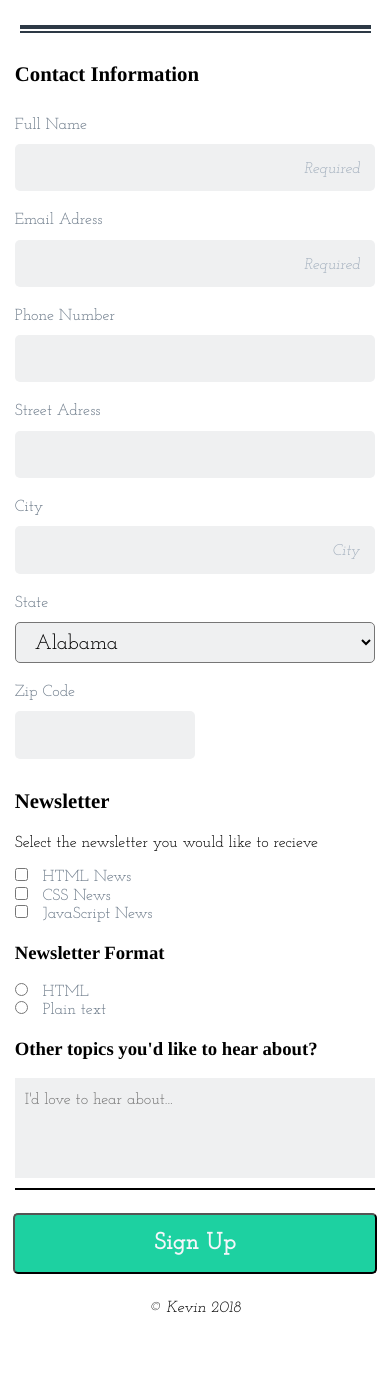
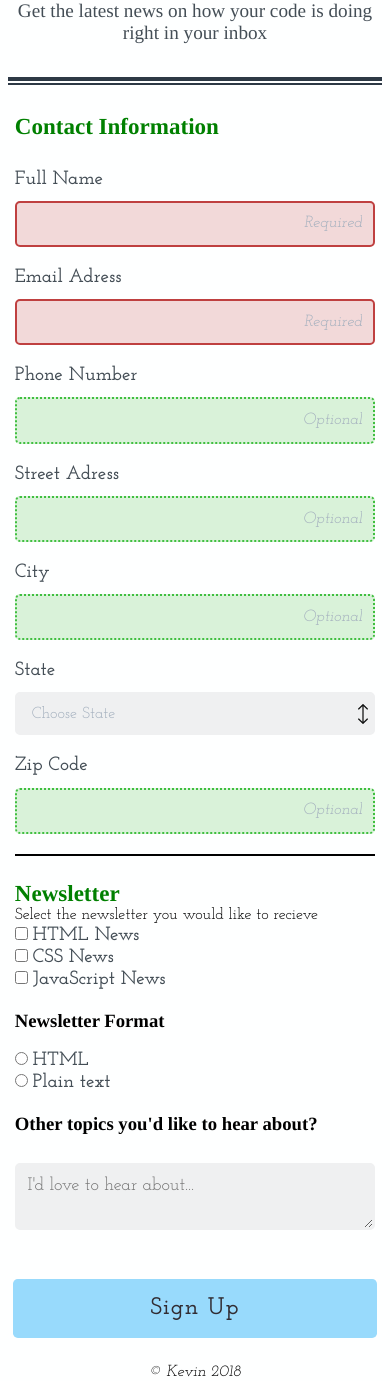
Before and after one commit to kevinmartinez/online-registration-form, a website: page index.html in a window 390 px wide. Shown: the part 179-1560 px from the top of the page. Before the commit the page ends 1496 px from the top, so only its background shows below. Drawn offline with Linux system fonts and the light colour scheme.

Commit message:
set up media query breakpoints WIP

```diff
--- a/css/style.css
+++ b/css/style.css
@@ -1,48 +1,244 @@
-* {
+html {
   -webkit-box-sizing: border-box;
           box-sizing: border-box;
+          font-size: 1em;
 }
 
-body, input {
+/* Inherit 'box-sizing: border-box' from <html> selector,
+  should be better than to use declare box-sizing with the universal
+  * selector, because this method applies to pseudo elements */
+*,
+*::before,
+*::after {
+  -webkit-box-sizing: inherit;
+          box-sizing: inherit;
+}
+
+body {
   font-family: 'Josefin Slab', serif;
+  background-color: #e8edf3;
+  background-color: #feffff;
 }
 
 h1, h2, h3, h4, h5, h6, .info, legend {
   font-family: 'Tinos', Times, "Times New Roman", serif;
 }
 
-/*  */
-button, input, select, textarea {
-  font-size   : 100%;
-  font-family : inherit;
+h2 {
+  margin: 0;
+  font-weight: 700;
+  font-size: 1.728em;
 }
 
-textarea {
+label {
+  font-size: 1.2em;
+}
+
+p {
+  margin: 0;
+  padding: 0;
+}
+
+/* textarea {
   vertical-align: top;
+} */
+
+/*
+TODO: Read and remove
+<textarea> elements default to being rendered as a block element. The two important things here are the resize and overflow properties. Because our design is a fixed-size design, we will use the resize property to prevent users from resizing our multi-line text field. The overflow property is used to make the field render more consistently across browsers. Some browsers default to the value auto, while some default to the value scroll. In our case, it's better to be sure every one will use auto: */
+
+/* Form  */
+
+
+fieldset {
+  padding: 0;
+  border-width: 0;
 }
+
+fieldset:nth-of-type(1){
+  border-bottom: 2px solid #000;
+}
+
+label[for="name"] {
+  margin-top: 1.5em;
+}
+
+label {
+  color: #444e56;
+  font-weight: 600;
+}
+
+
 /*
 TODO: Read and remove
 The text fields require some common rules. Simply put, we remove their borders and backgrounds, and redefine their padding and margin:
 */
 legend {
   font-weight: 700;
-  font-size: 1.3rem;
+  font-size: 1.44em;
+  color: green;
 }
+
+.site-header {
+  text-align:center;
+}
+
+.site-heading  {
+  margin: 0;
+  margin-bottom: 1.2em;
+  padding: 1em 2%;
+  background-color: #2d3945;
+  color: #fff;
+  text-transform: uppercase;
+  letter-spacing: 0.5px;
+  font-weight: 700;
+  font-size: 1.9em;
+}
+
+.info {
+  margin-top: 0.8em;
+  color: #444e56;
+  font-weight: 400;
+  font-size: 1.2em;
+}
+
+.newsletter {
+  margin-top: 1.5em;
+}
+
+/* input[type="checkbox"],
+input[type="radio"] {
+  margin-right: 10px;
+} */
+
+
+
+.contact-info label {
+  display: block;
+}
+
+.signup {
+  padding: 0 2%;
+  max-width: 600px;
+  margin-left: auto;
+  margin-right: auto;
+}
+
+.divider {
+  margin-top: 2em;
+  margin-bottom: 1em;
+  height: 2px;
+  border-top: 4px solid #2d3945;
+  border-right: none;
+  border-bottom: 2px solid #2d3945;
+  border-left: none;
+}
+
+.container {
+  padding: 0.8em;
+  max-width: 600px;
+  margin-left: auto;
+  margin-right: auto;
+}
+
+
+
+/* TODO: This is outcommented due to
+<select> TODO: FIX */
+/* .contact-info input, select {
+  margin: 10px 0 20px 0;
+  padding: 8px 15px;
+  width: 100%;
+  border-radius: 5px;
+  font-size: 1.3em;
+} */
+button, input, select, textarea {
+  font-size   : 100%;
+  font-family : inherit;
+}
+
+input[type="text"],
+input[type="email"],
+input[type="tel"],
+textarea {
+  background-color: #eff0f1;
+  margin: 10px 0 20px;
+  padding: .6em 3%;
+  width: 100%;
+  border-radius: 5px;
+  /* Avoid input fields feeling 'jumpy' when hover border is applied */
+  border: 2px solid #eff0f1;
+  font-size: 1.125em;
+  min-height: 44px;
+}
+
+/* Zip code should have a shorter width */
+input[for="zip"] {
+  width: 50%;
+}
+
+select {
+  margin: 10px 0 20px;
+  padding: 8px 15px;
+  height: 43px;
+  width: 100%;
+  border-radius: 5px;
+  /* Avoid input fields feeling 'jumpy' when hover border is applied */
+  border: 2px solid #eff0f1;
+  font-size: 1em;
+    color: #a4b0be;
+  -webkit-appearance: none;
+     -moz-appearance: none;
+          appearance: none;
+  /* background: url(http://cdn1.iconfinder.com/data/icons/cc_mono_icon_set/blacks/16x16/br_down.png) no-repeat right #ddd; */
+  background: url(../img/arrow_up_and_down.svg) no-repeat right/20px #eff0f1;
+}
+
+optgroup {
+  border: 1px dashed red;
+  background: #000;
+}
+
+/* textarea {
+  overflow: auto;
+  padding : 10px;
+  width   : 100%;
+  height: 100px;
+  resize  : none;
+} */
+
+/*
+TODO: Read and remove
+When one of these fields gains focus, we highlight them with a light grey, transparent, background. Note that it's important to add the outline property, in order to remove the default focus highlight added by some browsers:
+*/
+:disabled {
+  background: rebeccapurple;
+  color: red;
+}
+
+input:focus,
+select:focus,
+textarea:focus,
+button:focus {
+  outline      : none;
+  /* border-radius: 5px; */
+  /* background   : rgba(0,0,0,.1); */
+}
+
+/* input, textarea {
+  border  : none;
+  font    : 1rem/1.5 "Josefin Slab", serif;
+} */
+
 
 input::-webkit-input-placeholder {
   color: #a4b0be;
   text-align: right;
   font-weight: 400;
   font-style: italic;
-  font-size: 0.75em;
-}
-
-input:-ms-input-placeholder {
-  color: #a4b0be;
-  text-align: right;
-  font-weight: 400;
-  font-style: italic;
-  font-size: 0.75em;
+  /* placeholder pseudo element is a child of input,
+  so we need to set the font size relative to its parent */
+  font-size: .9em;
 }
 
 input::-ms-input-placeholder {
@@ -50,7 +246,9 @@ input::-ms-input-placeholder {
   text-align: right;
   font-weight: 400;
   font-style: italic;
-  font-size: 0.75em;
+  /* placeholder pseudo element is a child of input,
+  so we need to set the font size relative to its parent */
+  font-size: .9em;
 }
 
 input::placeholder {
@@ -60,164 +258,187 @@ input::placeholder {
   font-style: italic;
   /* placeholder pseudo element is a child of input,
   so we need to set the font size relative to its parent */
-  font-size: 0.75em;
+  font-size: .9em;
+}
+input:focus,
+select:focus,
+textarea:focus {
+  /* TODO: Change the color keyword to hex value, plx */
+  border: 2px solid darkblue;
+  -webkit-transition: 1s;
+  transition: 1s;
+}
+input:hover,
+textarea:hover {
+  background: #f0eceb;
+  -webkit-transition: .5s;
+  transition: .5s;
 }
 
-input, textarea, select {
-  background: #eff0f1;
+/* TODO: Test :checked pseudo class */
+input[type="checkbox"]:checked + label {
+  color: #729f98;
+  font-weight: 400;
+  font-style: italic;
 }
 
-input, textarea {
-  border  : none;
-  font    : 1rem/1.5 "Josefin Slab", serif;
+.submit-btn {
+  border: none;
+  display: block;
+  cursor: pointer;
+  margin: auto;
+  margin-top: 1em;
+  padding: .65em 0;
+  width: 100%;
+  border-radius: .2em;
+  background-color: #98dafc;
+  color: #312c32;
+  text-transform: capitalize;
+  letter-spacing: 1px;
+  font-weight: 700;
+  font-size: 1.5rem; /* 150% / 24px; */
 }
 
-
-/*
-TODO: Read and remove
-When one of these fields gains focus, we highlight them with a light grey, transparent, background. Note that it's important to add the outline property, in order to remove the default focus highlight added by some browsers:
-*/
-
-input:focus, textarea:focus {
-  outline      : none;
-  border-radius: 5px;
-  background   : rgba(0,0,0,.1);
+.submit-btn:hover {
+  background-color: darkgreen;
 }
 
-/*
-TODO: Read and remove
-<textarea> elements default to being rendered as a block element. The two important things here are the resize and overflow properties. Because our design is a fixed-size design, we will use the resize property to prevent users from resizing our multi-line text field. The overflow property is used to make the field render more consistently across browsers. Some browsers default to the value auto, while some default to the value scroll. In our case, it's better to be sure every one will use auto:
-
-*/
-
-label[for="name"] {
-  margin-top: 1.5em;
+.submit-btn:active {
+  background-color: darkred;
 }
 
-label {
-  color: #6c7a89;
-  font-weight: 400;
-}
-
-textarea {
-  overflow: auto;
-  padding : 10px;
-  width   : 100%;
-  height: 100px;
-  resize  : none;
-}
-
-.site-header {
-  text-align:center;
-}
-
-.site-heading  {
-  margin: 0;
-  margin-bottom: 1.2em;
-  padding:25px 0;
-  background-color: #2d3945;
-  color: #fff;
-  text-transform: uppercase;
-  letter-spacing: 0.5px;
-  font-weight: 700;
-  font-size: 1.3rem;
-}
-
-h2 {
-  margin: 0;
-  font-weight: 700;
-  font-size: 1.3rem;
-}
-
-.container {
-  padding: 0.8em;
-}
-
-.info {
-  margin-top: 0.8em;
-  color: grey;
-  font-weight: 400;
-  font-size: 1rem;
-
-}
-/* Form  */
-
-
-fieldset {
-  padding-right: 0;
-  padding-left: 0;
-  border:none;
-}
-
-fieldset:nth-last-of-type(1){
-  border-bottom: 2px solid #000;
-}
-
-.contact-info label {
-  display: block;
-}
-
-.signup {
-  padding: 0 15px;
-}
-
-.divider {
-  margin-top: 2em;
-  margin-bottom: 1em;
-  width: 90%;
-  height: 2px;
-  border-top: 4px solid #2d3945;
-  border-right: none;
-  border-bottom: 2px solid #2d3945;
-  border-left: none;
-}
-
-.contact-info input, select {
-  margin: 10px 0 20px 0;
-  padding: 8px 15px;
-  width: 100%;
-  border-radius: 5px;
-  font-size: 1.3em;
-}
-
-.contact-info input:focus {
-  border: 2px solid darkblue;
-}
-
-
-
-.submit-btn {
-  display: block;
-  margin: auto;
-  margin-top: 1em;
-  padding: 0.65em 0;
-  width: 100%;
-  border-radius: 5px;
-  background-color: #1dd1a1;
-  color: #f5f6fa;
-  text-transform: capitalize;
-  letter-spacing: 0.5px;
-  font-weight: 700;
-  font-size: 1.45rem;
-}
-
-footer {
+.main-footer {
   margin-top: 0.75em;
   text-align: center;
 }
 
-/* Zip code should have a shorter width */
-input[type="number"] {
-  width: 50%;
+/* TODO: Test inline validation with pseudo-classes, Do some nicer form validation, inline */
+input:invalid {
+  border: 2px solid red;
 }
 
-input[type="checkbox"],
-input[type="radio"] {
-  margin-right: 10px;
+input:required {
+    background:hsl(180, 50%, 90%);
+    border:2px solid red;
 }
 
-@media (min-width: 768px) {
+input:optional {
+    background:hsl(300, 50%, 90%);
+    border:2px dotted hsl(180, 50%, 90%);
+}
+
+input:valid,
+input:in-range {
+    background:hsl(120, 50%, 90%);
+    border-color:hsl(120, 50%, 50%);
+}
+
+input:invalid,
+input:out-of-range {
+    border-color:hsl(0, 50%, 50%);
+    background:hsl(0, 50%, 90%);
+}
+
+input:focus,
+select:focus,
+textarea:focus {
+  /* TODO: Change the color keyword to hex value, plx */
+  border: 2px solid darkblue;
+  -webkit-transition: 1s;
+  transition: 1s;
+}
+input:hover,
+textarea:hover {
+  background: #f0eceb;
+  -webkit-transition: .5s;
+  transition: .5s;
+}
+
+
+/* Styles for orientation landscape, tested for iPhone 5, 6, 6plus, X etc. Left out tablet landscape, because splitting up the form into two columns just to fill up screen width is, imo a bad thing */
+@media (max-height: 415px) and (orientation: landscape) {
+  html {
+    font-size: .8em;
+  }
+  body {
+    background: lightskyblue;
+  }
+
+  .site-heading {
+    margin-bottom: .5em;
+    padding-bottom: .5em;
+  }
+
+  .divider {
+    margin-top: .5em;
+    margin-bottom: 0;
+    border-top-width: 2px;
+    border-bottom-width: .5px;
+  }
+
+  input[type="text"],
+  input[type="email"],
+  input[type="tel"],
+  textarea {
+    font-size: 1.2em;
+  }
+
+}
+
+@media (min-height: 416px) and (min-width: 760px) {
+  html {
+    font-size: 1.1em;
+  }
+
+  body {
+    /* TODO: Remove placeholder bgc */
+    background-color: lightcoral;
+  }
+  /* TODO: Reconsider */
+  .contact-info input, select {
+
+  }
+
   .contact-info label {
-    display: inline-block;
+
   }
 }
+
+/* @media (min-width: 768px), (min-width: 400px) and (orientation: landscape) */
+
+/* @media (orientation: landscape) {
+  body {
+    background-color: greenyellow;
+  }
+} */
+
+@media (min-width: 1024px) {
+  html {
+    font-size: 1.2em;
+  }
+
+  body {
+    /* TODO: Remove placeholder bgc */
+    background-color: yellow;
+  }
+
+  .container,
+  .signup {
+    max-width: 700px;
+  }
+}
+
+/*
+input:focus + .help,
+input:invalid + .help {
+    display:inline-block;
+}
+
+
+.help {
+    display:none;
+    font-size:90%;
+}
+input:focus + .help {
+    display:inline-block;
+} */
--- a/index.html
+++ b/index.html
@@ -13,7 +13,7 @@
   <!-- TODO: Favicon in root dir -->
   <link rel="stylesheet" href="css/normalize.css">
   <link rel="stylesheet" href="css/style.css">
-  <link rel="stylesheet" href="https://fonts.googleapis.com/css?family=Tinos:400,700|Josefin+Slab:400,400i">
+  <link rel="stylesheet" href="https://fonts.googleapis.com/css?family=Tinos:400,700%7CJosefin+Slab:400,400i,600">
 </head>
 
 <body>
@@ -25,44 +25,47 @@
     <div class="signup">
       <h2>Signup for our newsletter</h2>
       <p class="info">Get the latest news on how your code is doing right in your inbox</p>
+      <hr class="divider" role="separator">
     </div>
   </header>
-  <hr class="divider" role="separator">
+
   <main class="container" role="main">
-    <form id="newsletter" action="#" method="POST">
+    <form id="newsletter" action="thanks.html" method="POST">
       <fieldset class="contact-info">
         <legend>Contact Information</legend>
 
 
         <div>
           <label for="name">Full Name</label>
-          <input type="text" name="user_name" placeholder="Required" id="name" required>
+          <input type="text" name="user_name" placeholder="Required" id="name" required aria-required="true" title="Format: firstname lastname"
+            pattern="[A-Za-z-0-9]+\s[A-Za-z-'0-9]+">
         </div>
 
         <div>
           <label for="email">Email Adress</label>
-          <input type="email" name="user_email" placeholder="Required" id="email" required>
+          <input type="email" name="user_email" placeholder="Required" id="email" required aria-required="true">
         </div>
 
         <div>
           <label for="phone">Phone Number</label>
-          <input type="tel" name="user_phone" id="phone">
+          <input type="tel" name="user_phone" id="phone" placeholder="Optional">
         </div>
 
         <div>
           <label for="street">Street Adress</label>
-          <input type="text" name="user_street" id="street">
+          <input type="text" name="user_street" id="street" placeholder="Optional">
         </div>
 
         <div>
           <label for="city">City</label>
-          <input type="text" name="user_city" placeholder="City" id="city">
+          <input type="text" name="user_city" id="city" placeholder="Optional">
         </div>
 
-        <div>
+        <div class="select">
           <label for="state">State</label>
           <select name="user_state" id="state">
-            <optgroup label="US">
+            <option disabled selected="selected">Choose State</option>
+            <optgroup label="US States">
               <option value="AL">Alabama</option>
               <option value="AK">Alaska</option>
               <option value="AZ">Arizona</option>
@@ -114,14 +117,14 @@
               <option value="WI">Wisconsin</option>
               <option value="WY">Wyoming</option>
             </optgroup>
-            <optgroup label="Other">
+            <optgroup label="Outside of US">
               <option value="other">I live outside of the US</option>
             </optgroup>
           </select>
         </div>
         <div>
           <label for="zip" class="label">Zip Code</label>
-          <input type="number" name="user_zip" id="zip">
+          <input type="text" name="user_zip" id="zip" placeholder="Optional">
         </div>
 
       </fieldset>
@@ -129,25 +132,25 @@
       <fieldset class="newsletter">
         <legend>Newsletter</legend>
         <p>Select the newsletter you would like to recieve</p>
-        <div>
+        <div class="checkbox">
           <input type="checkbox" name="news" id="newsHTML" value="HTML">
           <label for="newsHTML">HTML News</label>
         </div>
-        <div>
+        <div class="checkbox">
           <input type="checkbox" name="news" id="newsCSS" value="CSS">
           <label for="newsCSS">CSS News</label>
         </div>
-        <div>
+        <div class="checkbox">
           <input type="checkbox" name="news" id="newsJS" value="JS">
           <label for="newsJS">JavaScript News</label>
         </div>
         <h3>Newsletter Format</h3>
         <div>
-          <input type="radio" id="HTML" name="format" />
+          <input type="radio" id="HTML" name="format" value="html" />
           <label for="HTML">HTML</label>
         </div>
         <div>
-          <input type="radio" id="plainText" name="format" />
+          <input type="radio" id="plainText" name="format" value="plainText" />
           <label for="plainText">Plain text</label>
         </div>
         <!-- TODO: Should textarea be in it's own <fieldset> ? -->
@@ -157,7 +160,7 @@
       <button class="submit-btn" type="submit">Sign up</button>
     </form>
   </main>
-  <footer role="contentinfo">
+  <footer class="main-footer" role="contentinfo">
     <i>&copy; Kevin 2018</i>
   </footer>
   <!-- All you have to do is include the reload script and have it be on every page of your project -->
```
Also changed, not shown: thanks.html (added, +22 -0 lines), img/arrow_up_and_down.svg (added), img/doublearrow.svg (added), 2 other files.
